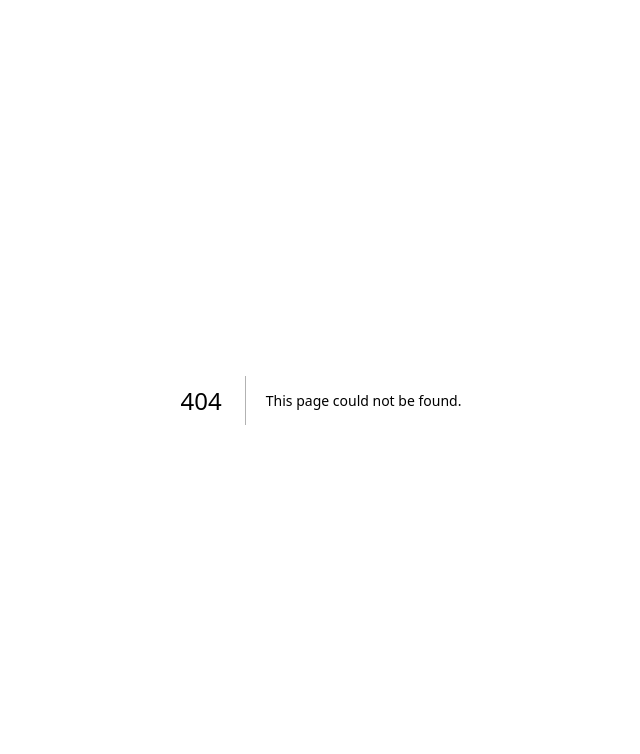
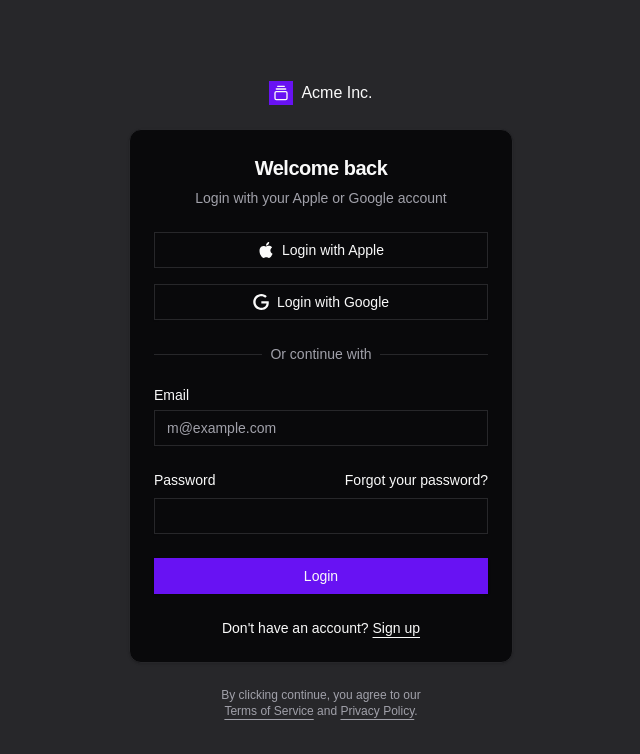
Before and after one commit to Scorp-Tech/bloggy-ai-seo-blog, a Next.js app in the folder frontend/: page /login in a window 1280 px wide. Before the commit this address had no page. Shown: the top 754 px of the page, without its empty margins (319-959 px from the left). Built offline with nearby package versions, Linux system fonts and the light colour scheme.

Commit message:
added login page

```diff
--- a/frontend/package.json
+++ b/frontend/package.json
@@ -13,6 +13,7 @@
     "@radix-ui/react-collapsible": "^1.1.3",
     "@radix-ui/react-dialog": "^1.1.6",
     "@radix-ui/react-dropdown-menu": "^2.1.6",
+    "@radix-ui/react-label": "^2.1.2",
     "@radix-ui/react-separator": "^1.1.2",
     "@radix-ui/react-slot": "^1.1.2",
     "@radix-ui/react-toast": "^1.2.6",
--- /dev/null
+++ b/frontend/src/app/login/page.tsx
@@ -0,0 +1,19 @@
+import { GalleryVerticalEnd } from "lucide-react"
+
+import { LoginForm } from "@/components/login/login-form"
+
+export default function LoginPage() {
+  return (
+    <div className="flex min-h-svh flex-col items-center justify-center gap-6 bg-muted p-6 md:p-10">
+      <div className="flex w-full max-w-sm flex-col gap-6">
+        <a href="#" className="flex items-center gap-2 self-center font-medium">
+          <div className="flex h-6 w-6 items-center justify-center rounded-md bg-primary text-primary-foreground">
+            <GalleryVerticalEnd className="size-4" />
+          </div>
+          Acme Inc.
+        </a>
+        <LoginForm />
+      </div>
+    </div>
+  )
+}
--- /dev/null
+++ b/frontend/src/components/login/login-form.tsx
@@ -0,0 +1,96 @@
+import { cn } from "@/lib/utils"
+import { Button } from "@/components/ui/button"
+import {
+  Card,
+  CardContent,
+  CardDescription,
+  CardHeader,
+  CardTitle,
+} from "@/components/ui/card"
+import { Input } from "@/components/ui/input"
+import { Label } from "@/components/ui/label"
+
+export function LoginForm({
+  className,
+  ...props
+}: React.ComponentPropsWithoutRef<"div">) {
+  return (
+    <div className={cn("flex flex-col gap-6", className)} {...props}>
+      <Card>
+        <CardHeader className="text-center">
+          <CardTitle className="text-xl">Welcome back</CardTitle>
+          <CardDescription>
+            Login with your Apple or Google account
+          </CardDescription>
+        </CardHeader>
+        <CardContent>
+          <form>
+            <div className="grid gap-6">
+              <div className="flex flex-col gap-4">
+                <Button variant="outline" className="w-full">
+                  <svg xmlns="http://www.w3.org/2000/svg" viewBox="0 0 24 24">
+                    <path
+                      d="M12.152 6.896c-.948 0-2.415-1.078-3.96-1.04-2.04.027-3.91 1.183-4.961 3.014-2.117 3.675-.546 9.103 1.519 12.09 1.013 1.454 2.208 3.09 3.792 3.039 1.52-.065 2.09-.987 3.935-.987 1.831 0 2.35.987 3.96.948 1.637-.026 2.676-1.48 3.676-2.948 1.156-1.688 1.636-3.325 1.662-3.415-.039-.013-3.182-1.221-3.22-4.857-.026-3.04 2.48-4.494 2.597-4.559-1.429-2.09-3.623-2.324-4.39-2.376-2-.156-3.675 1.09-4.61 1.09zM15.53 3.83c.843-1.012 1.4-2.427 1.245-3.83-1.207.052-2.662.805-3.532 1.818-.78.896-1.454 2.338-1.273 3.714 1.338.104 2.715-.688 3.559-1.701"
+                      fill="currentColor"
+                    />
+                  </svg>
+                  Login with Apple
+                </Button>
+                <Button variant="outline" className="w-full">
+                  <svg xmlns="http://www.w3.org/2000/svg" viewBox="0 0 24 24">
+                    <path
+                      d="M12.48 10.92v3.28h7.84c-.24 1.84-.853 3.187-1.787 4.133-1.147 1.147-2.933 2.4-6.053 2.4-4.827 0-8.6-3.893-8.6-8.72s3.773-8.72 8.6-8.72c2.6 0 4.507 1.027 5.907 2.347l2.307-2.307C18.747 1.44 16.133 0 12.48 0 5.867 0 .307 5.387.307 12s5.56 12 12.173 12c3.573 0 6.267-1.173 8.373-3.36 2.16-2.16 2.84-5.213 2.84-7.667 0-.76-.053-1.467-.173-2.053H12.48z"
+                      fill="currentColor"
+                    />
+                  </svg>
+                  Login with Google
+                </Button>
+              </div>
+              <div className="relative text-center text-sm after:absolute after:inset-0 after:top-1/2 after:z-0 after:flex after:items-center after:border-t after:border-border">
+                <span className="relative z-10 bg-background px-2 text-muted-foreground">
+                  Or continue with
+                </span>
+              </div>
+              <div className="grid gap-6">
+                <div className="grid gap-2">
+                  <Label htmlFor="email">Email</Label>
+                  <Input
+                    id="email"
+                    type="email"
+                    placeholder="m@example.com"
+                    required
+                  />
+                </div>
+                <div className="grid gap-2">
+                  <div className="flex items-center">
+                    <Label htmlFor="password">Password</Label>
+                    <a
+                      href="#"
+                      className="ml-auto text-sm underline-offset-4 hover:underline"
+                    >
+                      Forgot your password?
+                    </a>
+                  </div>
+                  <Input id="password" type="password" required />
+                </div>
+                <Button type="submit" className="w-full">
+                  Login
+                </Button>
+              </div>
+              <div className="text-center text-sm">
+                Don&apos;t have an account?{" "}
+                <a href="#" className="underline underline-offset-4">
+                  Sign up
+                </a>
+              </div>
+            </div>
+          </form>
+        </CardContent>
+      </Card>
+      <div className="text-balance text-center text-xs text-muted-foreground [&_a]:underline [&_a]:underline-offset-4 [&_a]:hover:text-primary  ">
+        By clicking continue, you agree to our <a href="#">Terms of Service</a>{" "}
+        and <a href="#">Privacy Policy</a>.
+      </div>
+    </div>
+  )
+}
--- /dev/null
+++ b/frontend/src/components/ui/label.tsx
@@ -0,0 +1,26 @@
+"use client"
+
+import * as React from "react"
+import * as LabelPrimitive from "@radix-ui/react-label"
+import { cva, type VariantProps } from "class-variance-authority"
+
+import { cn } from "@/lib/utils"
+
+const labelVariants = cva(
+  "text-sm font-medium leading-none peer-disabled:cursor-not-allowed peer-disabled:opacity-70"
+)
+
+const Label = React.forwardRef<
+  React.ElementRef<typeof LabelPrimitive.Root>,
+  React.ComponentPropsWithoutRef<typeof LabelPrimitive.Root> &
+    VariantProps<typeof labelVariants>
+>(({ className, ...props }, ref) => (
+  <LabelPrimitive.Root
+    ref={ref}
+    className={cn(labelVariants(), className)}
+    {...props}
+  />
+))
+Label.displayName = LabelPrimitive.Root.displayName
+
+export { Label }
```
Also changed, not shown: 1 other file (tests, documents, lock files or other folders).
